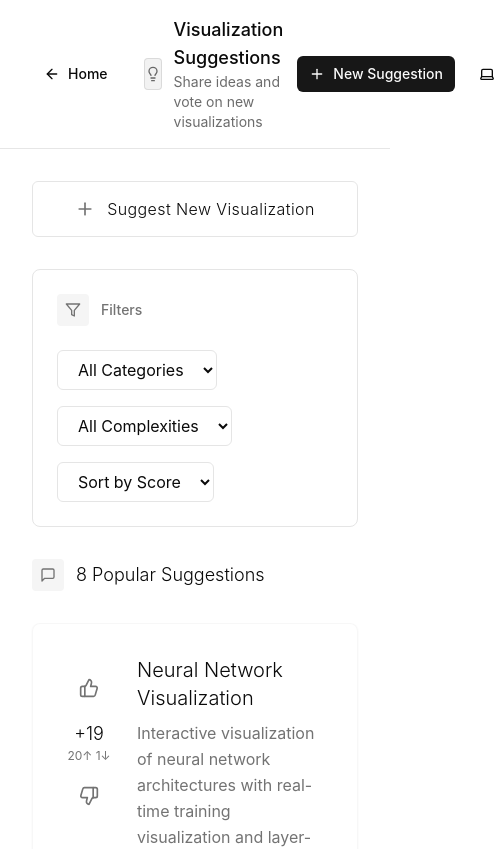
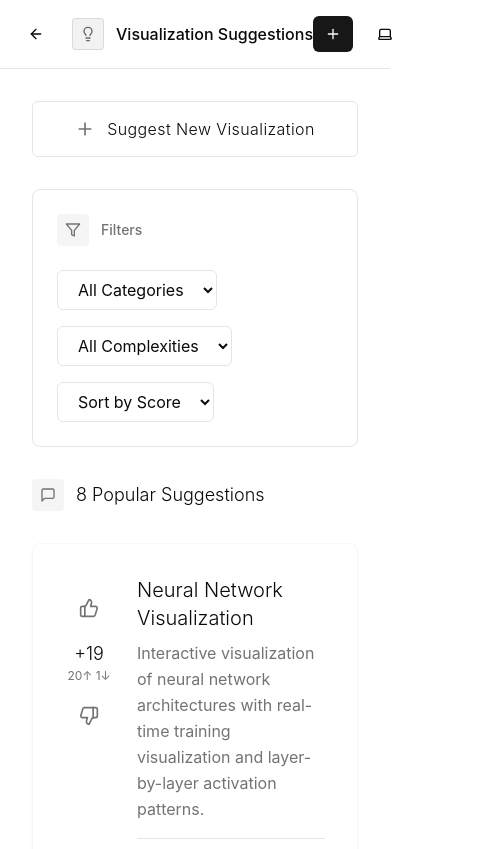
Before and after one commit to miiroseppanen/visualisation-studio, a Next.js app: page /suggestions in a window 390 px wide. Shown: the top 849 px of the page, 503 px wide, since content can reach past the window. Built offline with nearby package versions, Linux system fonts and the light colour scheme.

Commit message:
Improve PageNavigation responsiveness with mobile-friendly adjustments
Co-authored-by: miiro <miiro@h23.fi>

```diff
--- a/components/navigation/PageNavigation.tsx
+++ b/components/navigation/PageNavigation.tsx
@@ -41,28 +41,32 @@ export default function PageNavigation({
 }: PageNavigationProps) {
   return (
     <div className={`sticky top-0 z-50 bg-background/80 backdrop-blur-md border-b border-foreground/10 ${className}`}>
-      <div className="container mx-auto px-8 py-4">
+      <div className="container mx-auto px-4 sm:px-8 py-4">
         <div className="flex items-center justify-between">
           {/* Left side */}
-          <div className="flex items-center space-x-6">
+          <div className="flex items-center space-x-4 sm:space-x-6">
             {showBackButton && (
               <Link href={backButtonPath}>
                 <Button variant="ghost" size="sm" className="flex items-center space-x-2">
                   <ArrowLeft className="w-4 h-4" />
-                  <span>{backButtonText}</span>
+                  <span className="hidden sm:inline">{backButtonText}</span>
                 </Button>
               </Link>
             )}
 
             {title && (
               <div className="flex items-center space-x-3">
-                <div className="w-8 h-8 bg-foreground/5 border border-foreground/10 rounded flex items-center justify-center">
+                <div className="w-8 h-8 bg-foreground/5 border border-foreground/10 rounded flex items-center justify-center flex-shrink-0">
                   <Lightbulb className="w-4 h-4 text-foreground/60" />
                 </div>
-                <div>
-                  <h1 className="text-lg font-medium text-foreground">{title}</h1>
+                <div className="min-w-0">
+                  <h1 className="text-base sm:text-lg font-medium text-foreground truncate">
+                    {title}
+                  </h1>
                   {subtitle && (
-                    <p className="text-sm text-foreground/60">{subtitle}</p>
+                    <p className="text-xs sm:text-sm text-foreground/60 hidden md:block truncate">
+                      {subtitle}
+                    </p>
                   )}
                 </div>
               </div>
@@ -119,7 +123,7 @@ export function SuggestionsNavigation() {
         <Link href="/suggestions/new">
           <Button size="sm" className="flex items-center space-x-2">
             <Plus className="w-4 h-4" />
-            <span>New Suggestion</span>
+            <span className="hidden sm:inline">New Suggestion</span>
           </Button>
         </Link>
       }
```
